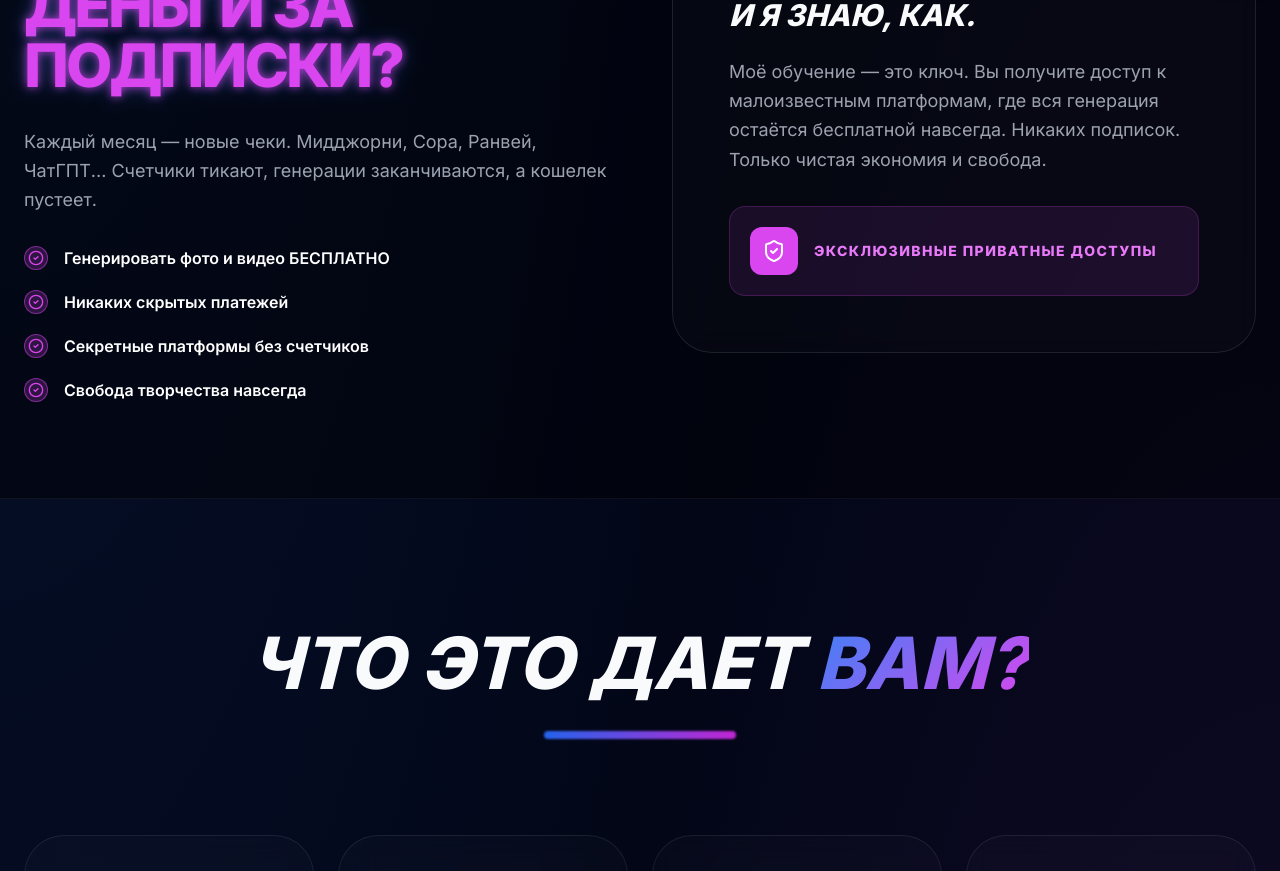
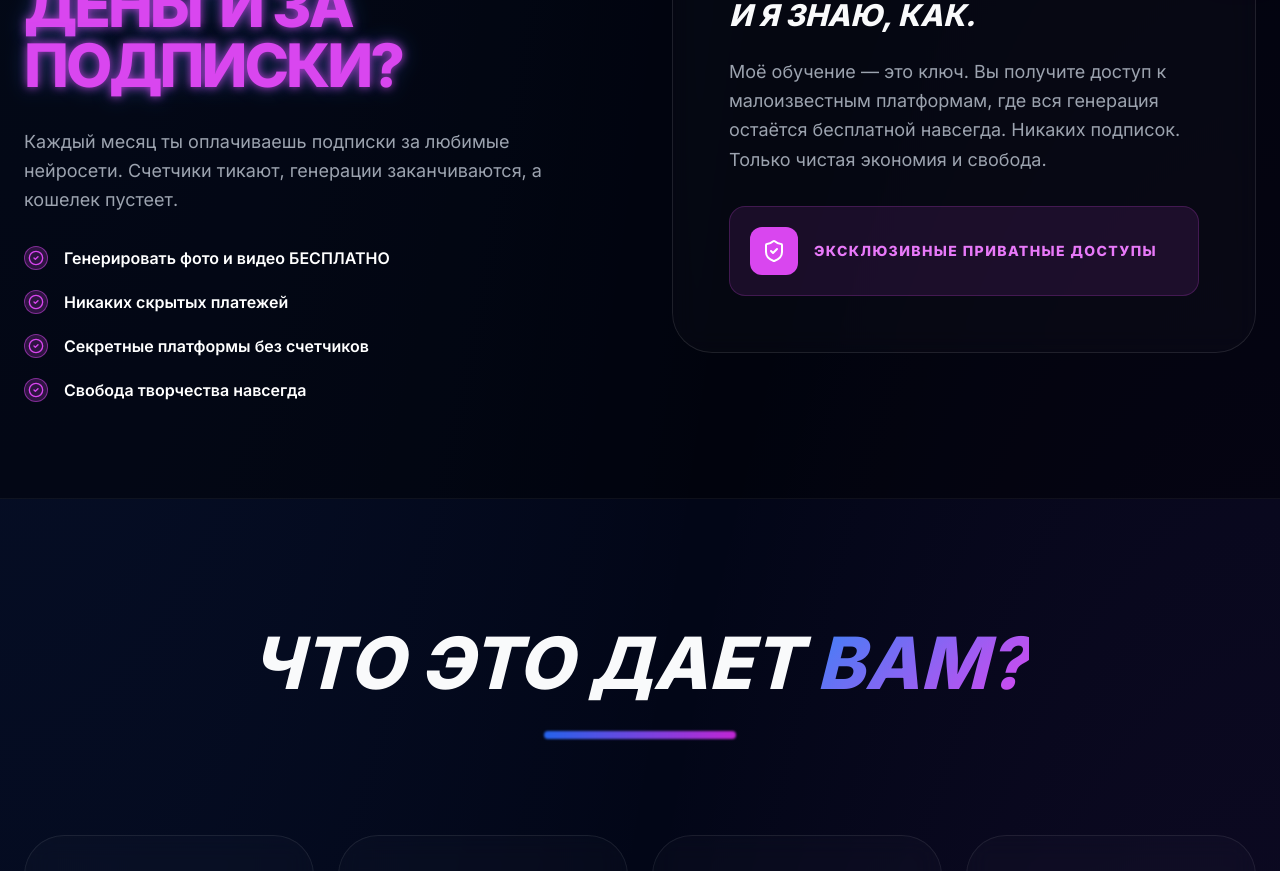
Before and after one commit to Dden59/vip-ai-sale, a React (Vite) app: page / in a window 1280 px wide. Shown: the part 2740-3611 px from the top of the page. Built offline with nearby package versions, Linux system fonts and the light colour scheme.

Commit message:
feat: перевод всего текста и названий на русский язык

```diff
--- a/Home.tsx
+++ b/Home.tsx
@@ -181,7 +181,7 @@ const Home: React.FC = () => {
                 Вы устали отдавать <br /> <span className="glow-accent uppercase tracking-tighter">ДЕНЬГИ ЗА ПОДПИСКИ?</span>
               </h2>
               <p className="text-lg text-gray-400 mb-8 leading-relaxed">
-                Каждый месяц — новые чеки. Мидджорни, Сора, Ранвей, ЧатГПТ... Счетчики тикают, генерации заканчиваются, а кошелек пустеет.
+                Каждый месяц ты оплачиваешь подписки за любимые нейросети. Счетчики тикают, генерации заканчиваются, а кошелек пустеет.
               </p>
               <div className="space-y-5">
                 {[ "Генерировать фото и видео БЕСПЛАТНО", "Никаких скрытых платежей", "Секретные платформы без счетчиков", "Свобода творчества навсегда" ].map((item, i) => (
```
